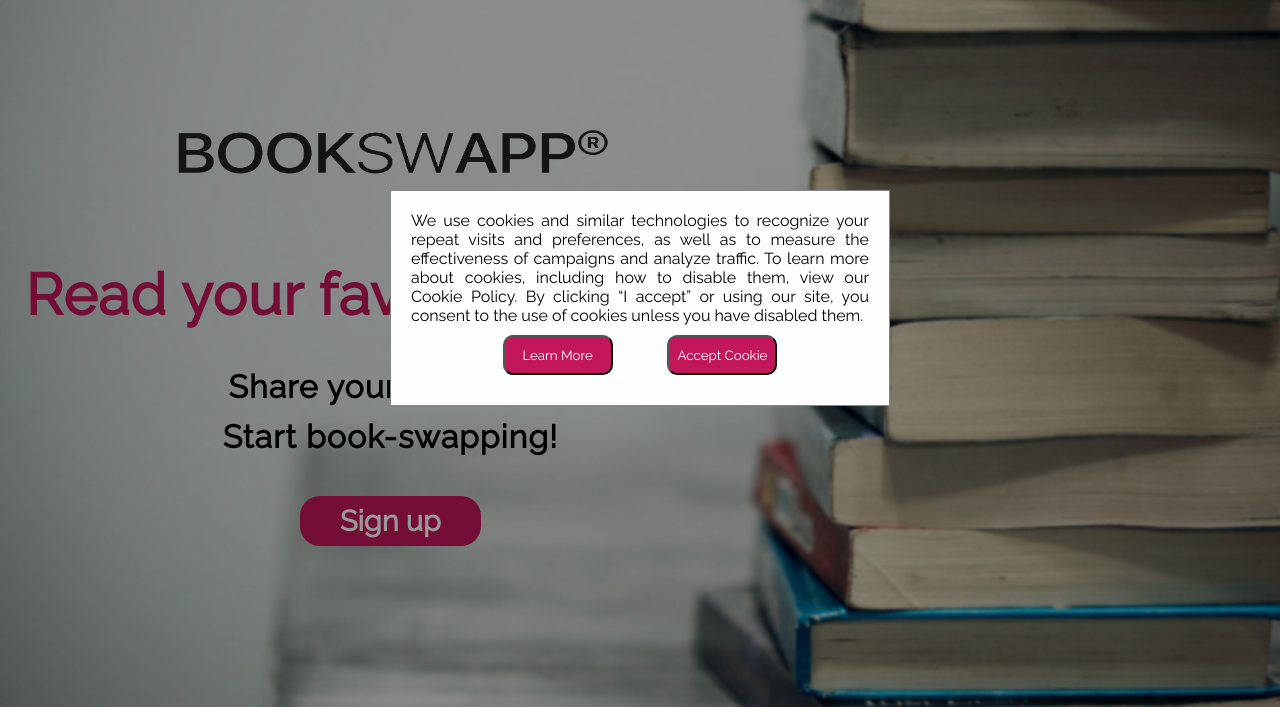
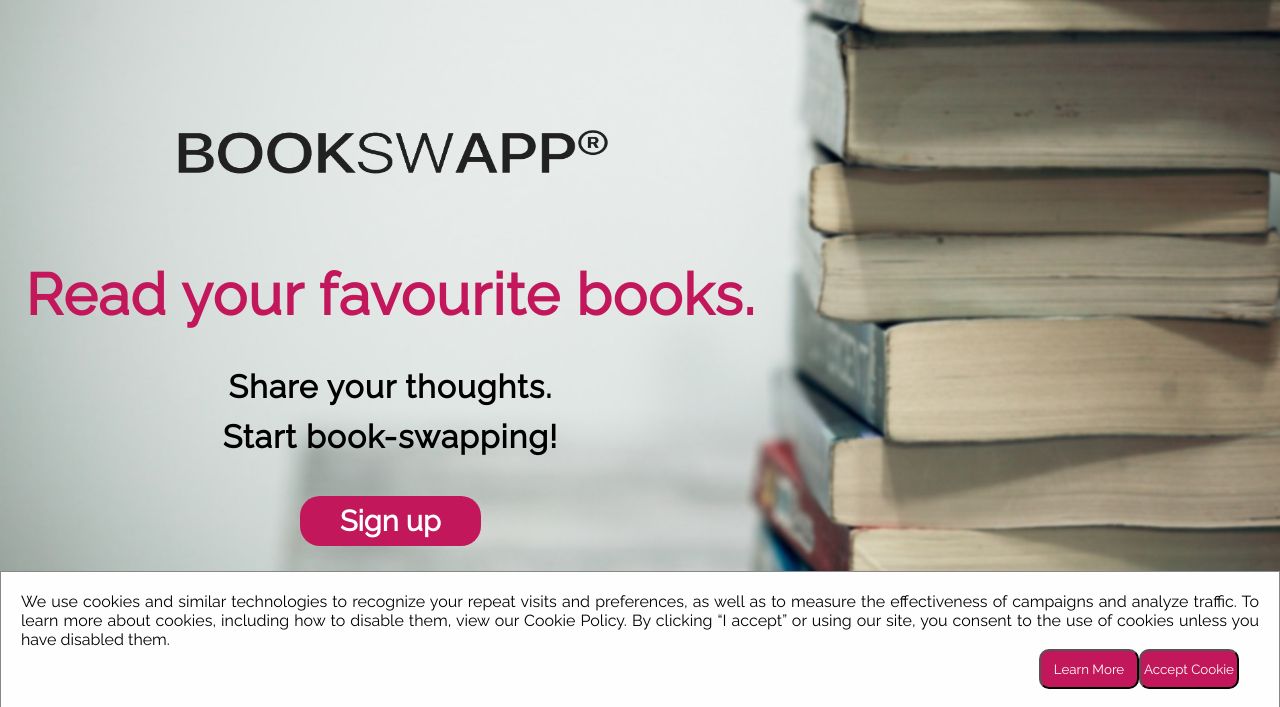
Before and after one commit to infoshareacademy/jfdd13-karatekod, a plain HTML site: page index.html in a window 1280 px wide. Shown: the part 90-797 px from the top of the page. Drawn offline with Linux system fonts and the light colour scheme.

Commit message:
cookies- widh 100%, bottom

```diff
--- a/style.css
+++ b/style.css
@@ -983,9 +983,9 @@ width: 112px;
 @media all and (min-width: 600px){
 
   .modal-content{
-    margin-top: 35vh;
-    min-width: 500px;
-    max-width: 33%;
+
+
+    max-width: 100%;
   }
 
   .terms {
@@ -999,14 +999,17 @@ width: 112px;
 @media all and (max-width: 599px) {
 
 .modal-content{
-    margin-top: 30vh;
-    max-width: 90%;
+
+    width: 100%;
 }
 .terms {
     max-width: 90%;
     margin-top: 10vh;
 }
 }
+
+/* -------------------------------------------------------------- */
+
 .modal {
     display: none;
     position: fixed;
@@ -1016,13 +1019,14 @@ width: 112px;
     width: 100%;
     height: 100%;
     overflow: auto;
-    background-color: rgba(0,0,0,0.4);
+
   }
 
 
 .modal-content {
     background-color: #fefefe;
-
+    position: absolute;
+    bottom: 0%;
     margin-right: auto;
     margin-left: auto;
     padding: 20px;
@@ -1033,8 +1037,8 @@ width: 112px;
 .ModalButtons {
     display: flex;
     flex-direction: row;
-    padding: 10px 20%;
-    justify-content: space-between;
+    padding-right: 20px;
+    justify-content: flex-end;
   }
 
 .ModalButtons > button {
@@ -1042,7 +1046,7 @@ width: 112px;
     height: 40px;
     border-radius: 10px;
     background-color: #c2185b;
-    width: 40%;
+    width: 100px;
     color:white;
 }
 
@@ -1069,8 +1073,8 @@ width: 112px;
     animation: fadeInTop 2s;
  }
 @keyframes fadeInTop {
-    from { transform: translateY(-100%) }
-    30% { transform: translateY(100px) }
+    from { opacity: 0; }
+    to { opacity: 1 }
 }
 
 .modal1 {
```
